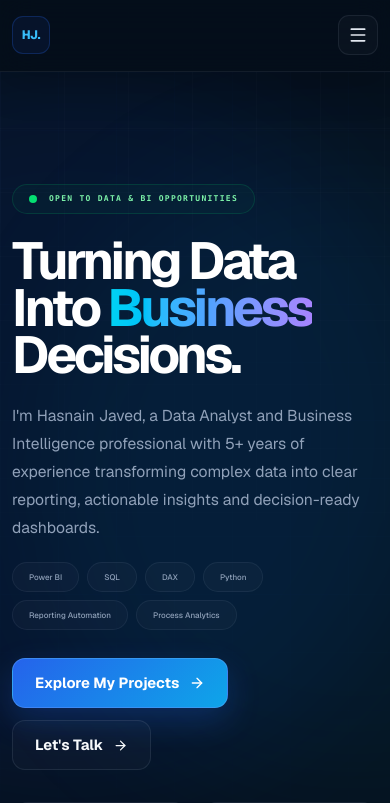
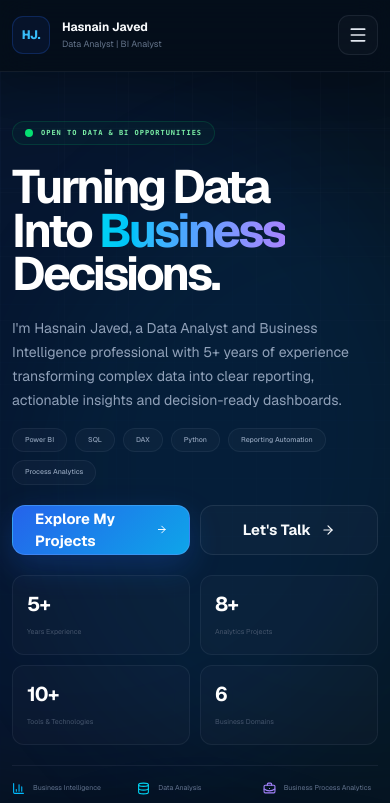
Before and after one commit to hasnainjaved06/hasnain-portfolio, a Next.js app: page / in a window 390 px wide. Shown: the top 803 px of the page. Built offline with nearby package versions, Linux system fonts and the light colour scheme.

Commit message:
Improve mobile header and hero layout

```diff
--- a/components/layout/SiteHeader.tsx
+++ b/components/layout/SiteHeader.tsx
@@ -3,11 +3,7 @@
 import Link from "next/link";
 import { useEffect, useState } from "react";
 import { usePathname } from "next/navigation";
-import {
-  ArrowRight,
-  Menu,
-  X,
-} from "lucide-react";
+import { ArrowRight, Menu, X } from "lucide-react";
 
 const navigation = [
   { label: "Home", href: "/" },
@@ -22,17 +18,14 @@ const navigation = [
 
 export default function SiteHeader() {
   const pathname = usePathname();
-
-  const [mobileOpen, setMobileOpen] =
-    useState(false);
+  const [mobileOpen, setMobileOpen] = useState(false);
 
   useEffect(() => {
     setMobileOpen(false);
   }, [pathname]);
 
   useEffect(() => {
-    document.body.style.overflow =
-      mobileOpen ? "hidden" : "";
+    document.body.style.overflow = mobileOpen ? "hidden" : "";
 
     return () => {
       document.body.style.overflow = "";
@@ -44,70 +37,51 @@ export default function SiteHeader() {
       return pathname === "/";
     }
 
-    return (
-      pathname === href ||
-      pathname.startsWith(`${href}/`)
-    );
+    return pathname === href || pathname.startsWith(`${href}/`);
   }
 
   return (
     <>
-      <a
-        href="#main-content"
-        className="skip-link"
-      >
+      <a href="#main-content" className="skip-link">
         Skip to main content
       </a>
 
       <header className="site-header">
-
         <div className="site-container">
-
           <div className="header-inner">
-
-            {/* BRAND */}
             <Link
               href="/"
               className="brand"
               aria-label="Hasnain Javed home"
             >
-              <span className="brand-mark">
-                HJ.
-              </span>
+              <span className="brand-mark">HJ.</span>
 
-              <span className="brand-copy">
-                <strong>
-                  Hasnain Javed
-                </strong>
-
-                <small>
-                  Data Analyst | BI Analyst
-                </small>
+              <span
+                className="brand-copy"
+                style={{
+                  display: "flex",
+                  minWidth: 0,
+                }}
+              >
+                <strong>Hasnain Javed</strong>
+                <small>Data Analyst | BI Analyst</small>
               </span>
             </Link>
 
-            {/* DESKTOP NAV */}
             <nav
               className="desktop-nav"
               aria-label="Primary navigation"
             >
               {navigation.map((item) => {
-                const active =
-                  isActive(item.href);
+                const active = isActive(item.href);
 
                 return (
                   <Link
                     key={item.href}
                     href={item.href}
-                    aria-current={
-                      active
-                        ? "page"
-                        : undefined
-                    }
+                    aria-current={active ? "page" : undefined}
                     className={`nav-link ${
-                      active
-                        ? "nav-link-active"
-                        : ""
+                      active ? "nav-link-active" : ""
                     }`}
                   >
                     {item.label}
@@ -116,18 +90,13 @@ export default function SiteHeader() {
               })}
             </nav>
 
-            {/* ACTIONS */}
             <div className="header-actions">
-
               <div
                 className="availability"
                 aria-label="Open to opportunities"
               >
                 <span className="availability-dot" />
-
-                <span>
-                  Available
-                </span>
+                <span>Available</span>
               </div>
 
               <Link
@@ -146,15 +115,10 @@ export default function SiteHeader() {
                     ? "Close navigation menu"
                     : "Open navigation menu"
                 }
-                aria-expanded={
-                  mobileOpen
-                }
+                aria-expanded={mobileOpen}
                 aria-controls="mobile-navigation"
                 onClick={() =>
-                  setMobileOpen(
-                    (current) =>
-                      !current
-                  )
+                  setMobileOpen((current) => !current)
                 }
               >
                 {mobileOpen ? (
@@ -163,43 +127,29 @@ export default function SiteHeader() {
                   <Menu size={20} />
                 )}
               </button>
-
+            </div>
+          </div>
         </div>
 
-          </div>
-
-        </div>
-
-        {/* MOBILE MENU */}
         <div
           id="mobile-navigation"
           className={`mobile-menu ${
-            mobileOpen
-              ? "mobile-menu-open"
-              : ""
+            mobileOpen ? "mobile-menu-open" : ""
           }`}
         >
-
           <div className="site-container">
-
             <nav
               className="mobile-nav"
               aria-label="Mobile navigation"
             >
-              {navigation.map(
-                (item, index) => {
-                  const active =
-                    isActive(item.href);
+              {navigation.map((item, index) => {
+                const active = isActive(item.href);
 
                 return (
                   <Link
                     key={item.href}
                     href={item.href}
-                      aria-current={
-                        active
-                          ? "page"
-                          : undefined
-                      }
+                    aria-current={active ? "page" : undefined}
                     className={`mobile-nav-link ${
                       active
                         ? "mobile-nav-link-active"
@@ -207,17 +157,10 @@ export default function SiteHeader() {
                     }`}
                   >
                     <span className="mobile-nav-number">
-                        {String(
-                          index + 1
-                        ).padStart(
-                          2,
-                          "0"
-                        )}
+                      {String(index + 1).padStart(2, "0")}
                     </span>
 
-                      <span>
-                        {item.label}
-                      </span>
+                    <span>{item.label}</span>
 
                     <ArrowRight
                       size={15}
@@ -225,32 +168,21 @@ export default function SiteHeader() {
                     />
                   </Link>
                 );
-                }
-              )}
+              })}
             </nav>
 
             <div className="mobile-menu-footer">
-
               <div className="flex items-center gap-2">
-
                 <span className="availability-dot" />
-
                 <span>
                   Open to relevant opportunities
                 </span>
-
               </div>
 
-              <span>
-                Karachi, Pakistan
-              </span>
-
+              <span>Karachi, Pakistan</span>
             </div>
-
           </div>
-
         </div>
-
       </header>
     </>
   );
--- a/components/sections/Hero.tsx
+++ b/components/sections/Hero.tsx
@@ -29,11 +29,18 @@ const stats = [
   },
 ];
 
+const skills = [
+  "Power BI",
+  "SQL",
+  "DAX",
+  "Python",
+  "Reporting Automation",
+  "Process Analytics",
+];
+
 export default function Hero() {
   return (
-    <section className="relative overflow-hidden pb-16 pt-28 sm:pt-30 lg:pb-20 lg:pt-32">
-      {/* BACKGROUND */}
-
+    <section className="relative overflow-hidden pb-12 pt-12 sm:pb-16 sm:pt-16 lg:pb-20 lg:pt-24">
       <div className="pointer-events-none absolute inset-0">
         <div className="absolute -left-72 top-0 h-[720px] w-[720px] rounded-full bg-blue-600/[0.085] blur-3xl" />
 
@@ -52,27 +59,20 @@ export default function Hero() {
       </div>
 
       <div className="site-container relative">
-        <div className="grid items-center gap-12 xl:grid-cols-[1.1fr_.9fr] xl:gap-14">
-          {/* LEFT CONTENT */}
-
+        <div className="grid items-center gap-9 xl:grid-cols-[1.1fr_.9fr] xl:gap-14">
           <div>
-            {/* STATUS */}
-
-            <div className="inline-flex items-center gap-3 rounded-full border border-green-400/15 bg-green-400/[0.035] px-4 py-2">
+            <div className="inline-flex items-center gap-2 rounded-full border border-green-400/15 bg-green-400/[0.035] px-3 py-1.5 sm:gap-3 sm:px-4 sm:py-2">
               <span className="relative flex h-2 w-2">
                 <span className="absolute inline-flex h-full w-full animate-ping rounded-full bg-green-400 opacity-50" />
-
                 <span className="relative inline-flex h-2 w-2 rounded-full bg-green-400" />
               </span>
 
-              <span className="font-mono text-[8px] font-semibold uppercase tracking-[0.16em] text-green-300">
+              <span className="font-mono text-[7px] font-semibold uppercase tracking-[0.14em] text-green-300 sm:text-[8px] sm:tracking-[0.16em]">
                 Open to Data & BI Opportunities
               </span>
             </div>
 
-            {/* HEADLINE */}
-
-            <h1 className="mt-6 max-w-[820px] text-[clamp(3.25rem,5.3vw,5.4rem)] font-bold leading-[0.9] tracking-[-0.065em] text-white">
+            <h1 className="mt-5 max-w-[820px] text-[clamp(2.65rem,12vw,4.1rem)] font-bold leading-[0.93] tracking-[-0.06em] text-white sm:mt-6 sm:text-[clamp(3.25rem,8vw,5.4rem)] lg:leading-[0.9]">
               Turning Data
               <br />
               Into{" "}
@@ -83,78 +83,61 @@ export default function Hero() {
               Decisions.
             </h1>
 
-            {/* DESCRIPTION */}
-
-            <p className="mt-6 max-w-[700px] text-[0.98rem] leading-7 text-slate-400">
+            <p className="mt-5 max-w-[700px] text-[0.88rem] leading-6 text-slate-400 sm:mt-6 sm:text-[0.98rem] sm:leading-7">
               I&apos;m Hasnain Javed, a Data Analyst and Business
               Intelligence professional with 5+ years of experience
               transforming complex data into clear reporting,
               actionable insights and decision-ready dashboards.
             </p>
 
-            {/* ROLE CHIPS */}
-
-            <div className="mt-5 flex flex-wrap gap-2">
-              {[
-                "Power BI",
-                "SQL",
-                "DAX",
-                "Python",
-                "Reporting Automation",
-                "Process Analytics",
-              ].map((skill) => (
+            <div className="mt-4 flex flex-wrap gap-2 sm:mt-5">
+              {skills.map((skill) => (
                 <span
                   key={skill}
-                  className="rounded-full border border-slate-400/10 bg-white/[0.025] px-4 py-2 text-[8px] font-medium text-slate-400"
+                  className="rounded-full border border-slate-400/10 bg-white/[0.025] px-3 py-1.5 text-[7px] font-medium text-slate-400 sm:px-4 sm:py-2 sm:text-[8px]"
                 >
                   {skill}
                 </span>
               ))}
             </div>
 
-            {/* CTA */}
-
-            <div className="mt-7 flex flex-wrap gap-3">
+            <div className="mt-5 grid grid-cols-2 gap-2.5 sm:mt-7 sm:flex sm:flex-wrap sm:gap-3">
               <Link
                 href="/projects"
-                className="btn-primary"
+                className="btn-primary w-full px-3 text-[0.78rem] sm:w-auto sm:px-5 sm:text-[0.92rem]"
               >
                 Explore My Projects
-                <ArrowRight size={16} />
+                <ArrowRight size={15} />
               </Link>
 
               <Link
                 href="/contact"
-                className="btn-secondary"
+                className="btn-secondary w-full px-3 text-[0.78rem] sm:w-auto sm:px-5 sm:text-[0.92rem]"
               >
                 Let&apos;s Talk
-                <ArrowRight size={15} />
+                <ArrowRight size={14} />
               </Link>
             </div>
 
-            {/* STATS */}
-
-            <div className="mt-8 grid grid-cols-2 gap-3 sm:grid-cols-4">
+            <div className="mt-5 grid grid-cols-2 gap-2.5 sm:mt-8 sm:grid-cols-4 sm:gap-3">
               {stats.map((stat) => (
                 <article
                   key={stat.label}
-                  className="rounded-2xl border border-slate-400/10 bg-white/[0.018] p-4 transition duration-300 hover:border-blue-400/25 hover:bg-blue-400/[0.025]"
+                  className="rounded-xl border border-slate-400/10 bg-white/[0.018] p-3.5 transition duration-300 hover:border-blue-400/25 hover:bg-blue-400/[0.025] sm:rounded-2xl sm:p-4"
                 >
-                  <strong className="block text-2xl font-bold tracking-[-0.04em] text-white">
+                  <strong className="block text-xl font-bold tracking-[-0.04em] text-white sm:text-2xl">
                     {stat.value}
                   </strong>
 
-                  <p className="mt-2 text-[7px] leading-4 text-slate-600">
+                  <p className="mt-1.5 text-[7px] leading-4 text-slate-600 sm:mt-2">
                     {stat.label}
                   </p>
                 </article>
               ))}
             </div>
 
-            {/* MINI VALUE STRIP */}
-
-            <div className="mt-6 flex flex-wrap items-center gap-x-7 gap-y-3 border-t border-slate-400/10 pt-5">
-              <div className="flex items-center gap-2 text-[8px] text-slate-500">
+            <div className="mt-5 grid grid-cols-1 gap-2.5 border-t border-slate-400/10 pt-4 min-[390px]:grid-cols-3 sm:mt-6 sm:flex sm:flex-wrap sm:items-center sm:gap-x-7 sm:gap-y-3 sm:pt-5">
+              <div className="flex items-center gap-2 text-[7px] text-slate-500 sm:text-[8px]">
                 <BarChart3
                   size={13}
                   className="text-sky-400"
@@ -162,7 +145,7 @@ export default function Hero() {
                 Business Intelligence
               </div>
 
-              <div className="flex items-center gap-2 text-[8px] text-slate-500">
+              <div className="flex items-center gap-2 text-[7px] text-slate-500 sm:text-[8px]">
                 <Database
                   size={13}
                   className="text-cyan-400"
@@ -170,7 +153,7 @@ export default function Hero() {
                 Data Analysis
               </div>
 
-              <div className="flex items-center gap-2 text-[8px] text-slate-500">
+              <div className="flex items-center gap-2 text-[7px] text-slate-500 sm:text-[8px]">
                 <BriefcaseBusiness
                   size={13}
                   className="text-violet-400"
@@ -180,10 +163,8 @@ export default function Hero() {
             </div>
           </div>
 
-          {/* PROFILE VISUAL */}
-
-          <div className="relative mx-auto w-full max-w-[470px] xl:mx-0 xl:ml-auto">
-            <div className="mb-4 flex items-center justify-end gap-2 font-mono text-[7px] uppercase tracking-[0.16em] text-slate-600">
+          <div className="relative mx-auto mt-2 w-full max-w-[470px] sm:mt-4 xl:mx-0 xl:ml-auto xl:mt-0">
+            <div className="mb-3 flex items-center justify-end gap-2 font-mono text-[7px] uppercase tracking-[0.16em] text-slate-600 sm:mb-4">
               <Sparkles
                 size={12}
                 className="text-cyan-400"
```
Lines whose indentation alone changed are shown as unchanged.
